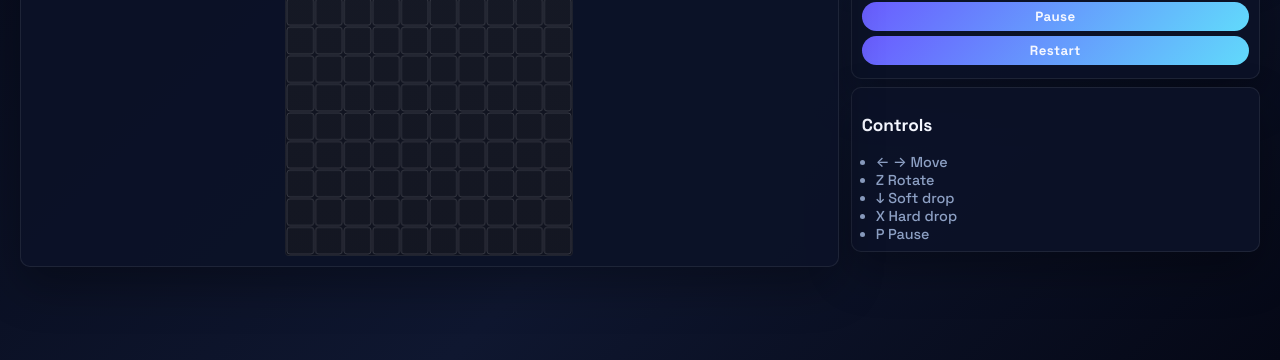
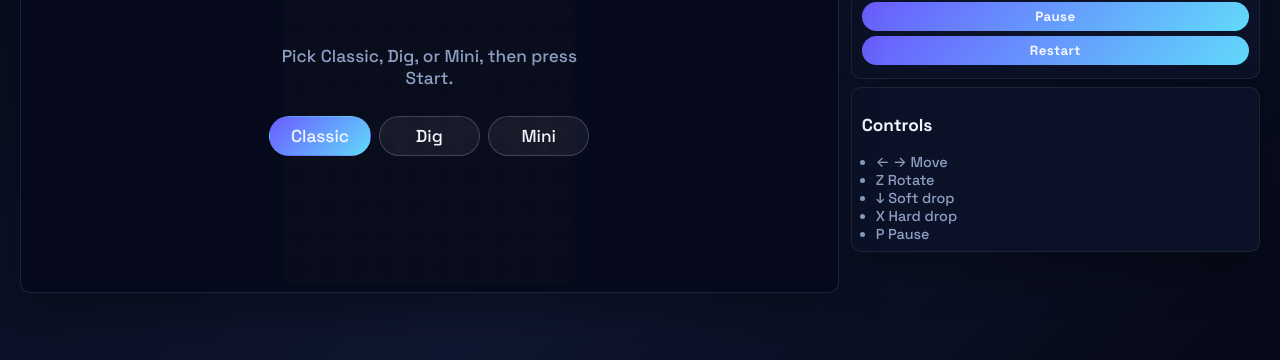
Before and after one commit to nuggboi/TETRANKED, a plain HTML site: page index.html in a window 1280 px wide. Shown: the part 440-800 px from the top of the page. Drawn offline with Linux system fonts and the light colour scheme; a web font is replaced by a local one.

Commit message:
new game modes added

```diff
--- a/index.html
+++ b/index.html
@@ -32,10 +32,27 @@
         <div class="board-card">
           <canvas id="board" width="300" height="600"></canvas>
           <div id="overlay" class="overlay visible">
-            <h2 id="overlay-title">Press Start</h2>
-            <p id="overlay-copy">
-              Use arrow keys to move, rotate, and drop pieces.
-            </p>
+            <div class="overlay-card">
+              <h2 id="overlay-title">Choose a mode</h2>
+              <p id="overlay-copy">
+                Pick Classic, Dig, or Mini, then press Start.
+              </p>
+              <div class="mode-picker" id="modePicker">
+                <button
+                  class="mode-btn active"
+                  type="button"
+                  data-mode="classic"
+                >
+                  Classic
+                </button>
+                <button class="mode-btn" type="button" data-mode="dig">
+                  Dig
+                </button>
+                <button class="mode-btn" type="button" data-mode="mini">
+                  Mini
+                </button>
+              </div>
+            </div>
           </div>
         </div>
 
--- a/script.js
+++ b/script.js
@@ -14,13 +14,19 @@ const overlayCopy = document.getElementById('overlay-copy');
 const startBtn = document.getElementById('startBtn');
 const pauseBtn = document.getElementById('pauseBtn');
 const restartBtn = document.getElementById('restartBtn');
+const modeButtons = Array.from(document.querySelectorAll('.mode-btn'));
 
-const COLS = 10;
-const ROWS = 20;
-const BLOCK_SIZE = 30;
-const PREVIEW_SIZE = 42;
+let COLS = 10;
+let ROWS = 20;
+let BLOCK_SIZE = 30;
+let PREVIEW_SIZE = 42;
 const CLEAR_ANIMATION_DURATION = 220;
 const SHAKE_DURATION = 220;
+const MODE_CONFIG = {
+  classic: { cols: 10, rows: 20, blockSize: 30, previewSize: 42, label: 'Classic' },
+  mini: { cols: 8, rows: 16, blockSize: 24, previewSize: 30, label: 'Mini' },
+  dig: { cols: 10, rows: 20, blockSize: 30, previewSize: 42, label: 'Dig' }
+};
 const COLORS = {
   I: '#61dafb',
   O: '#ffd166',
@@ -28,7 +34,8 @@ const COLORS = {
   S: '#4cd964',
   Z: '#ff5f7d',
   J: '#4d9de0',
-  L: '#ff9f1c'
+  L: '#ff9f1c',
+  G: '#8e97a6'
 };
 
 const SHAPES = {
@@ -41,7 +48,7 @@ const SHAPES = {
   L: [[0, 0, 1], [1, 1, 1], [0, 0, 0]]
 };
 
-let board = createBoard();
+let board = [];
 let currentPiece = null;
 let nextPiece = null;
 let score = 0;
@@ -58,6 +65,8 @@ let boardShakeTimer = null;
 let slamFlashActive = false;
 let slamFlashTimer = null;
 let slamPiece = null;
+let gameMode = 'classic';
+let digRubbleRemaining = 0;
 
 bestEl.textContent = bestScore;
 
@@ -98,6 +107,49 @@ loadSfx('clear', 'sounds/clear/clearhigh.wav');
 loadSfx('clear', 'sounds/clear/clearlow.wav');
 loadSfx('restart', 'sounds/restart.wav');
 loadSfx('rotate', 'sounds/rotate.wav');
+
+function applyModeConfig(mode) {
+  const config = MODE_CONFIG[mode] || MODE_CONFIG.classic;
+  COLS = config.cols;
+  ROWS = config.rows;
+  BLOCK_SIZE = config.blockSize;
+  PREVIEW_SIZE = config.previewSize;
+  boardCanvas.width = COLS * BLOCK_SIZE;
+  boardCanvas.height = ROWS * BLOCK_SIZE;
+  nextCanvas.width = 180;
+  nextCanvas.height = 180;
+  boardCanvas.style.width = `${COLS * BLOCK_SIZE}px`;
+  boardCanvas.style.height = `${ROWS * BLOCK_SIZE}px`;
+}
+
+function selectMode(mode) {
+  gameMode = mode;
+  applyModeConfig(mode);
+  modeButtons.forEach((button) => {
+    button.classList.toggle('active', button.dataset.mode === mode);
+  });
+  if (!currentPiece && !gameOver && !paused) {
+    draw();
+  }
+}
+
+function setupBoardForMode() {
+  board = createBoard();
+  digRubbleRemaining = 0;
+
+  if (gameMode !== 'dig') return;
+
+  const startRow = Math.max(0, ROWS - 8);
+  for (let y = startRow; y < ROWS; y += 1) {
+    const gap = (y - startRow + 1) % COLS;
+    for (let x = 0; x < COLS; x += 1) {
+      if (x !== gap) {
+        board[y][x] = 'G';
+        digRubbleRemaining += 1;
+      }
+    }
+  }
+}
 
 function createBoard() {
   return Array.from({ length: ROWS }, () => Array(COLS).fill(0));
@@ -261,6 +313,12 @@ function clearLines() {
 
   if (rowsToClear.length === 0) return [];
 
+  let rubbleCleared = 0;
+  if (gameMode === 'dig') {
+    rubbleCleared = rowsToClear.reduce((count, rowIndex) => count + board[rowIndex].filter((cell) => cell === 'G').length, 0);
+    digRubbleRemaining = Math.max(0, digRubbleRemaining - rubbleCleared);
+  }
+
   lines += rowsToClear.length;
   score += [0, 100, 300, 500, 800][rowsToClear.length] * level;
   level = Math.floor(lines / 10) + 1;
@@ -326,6 +384,15 @@ function finalizeClearAnimation() {
     board = [...emptyRows, ...remainingRows];
   }
 
+  if (gameMode === 'dig' && digRubbleRemaining <= 0) {
+    gameOver = true;
+    paused = false;
+    updateOverlay('Dig Complete', 'You cleared all the rubble.');
+    updateStats();
+    draw();
+    return;
+  }
+
   spawnPiece();
   updateStats();
   draw();
@@ -361,7 +428,8 @@ function updateDropSpeed() {
 }
 
 function startGame() {
-  board = createBoard();
+  applyModeConfig(gameMode);
+  setupBoardForMode();
   score = 0;
   lines = 0;
   level = 1;
@@ -526,7 +594,7 @@ window.addEventListener('keydown', (event) => {
     return;
   }
 
-  if (gameOver || paused) {
+  if (gameOver || paused || !currentPiece) {
     if (key === 'Enter') {
       startGame();
     }
@@ -569,7 +637,11 @@ window.addEventListener('keydown', (event) => {
 startBtn.addEventListener('click', startGame);
 pauseBtn.addEventListener('click', pauseGame);
 restartBtn.addEventListener('click', restartGame);
+modeButtons.forEach((button) => {
+  button.addEventListener('click', () => selectMode(button.dataset.mode));
+});
 
+applyModeConfig(gameMode);
+setupBoardForMode();
 updateStats();
 draw();
-startGame();
--- a/styles.css
+++ b/styles.css
@@ -139,6 +139,40 @@ canvas {
 
 .overlay.visible {
   opacity: 1;
+  pointer-events: auto;
+}
+
+.overlay-card {
+  display: grid;
+  gap: 10px;
+  max-width: 320px;
+}
+
+.mode-picker {
+  display: grid;
+  gap: 8px;
+  grid-template-columns: repeat(3, minmax(0, 1fr));
+}
+
+.mode-btn {
+  border: 1px solid rgba(255, 255, 255, 0.18);
+  border-radius: 999px;
+  padding: 8px 10px;
+  font: inherit;
+  color: var(--text);
+  background: rgba(255, 255, 255, 0.06);
+  cursor: pointer;
+  transition: transform 0.16s ease, background 0.16s ease, border-color 0.16s ease;
+}
+
+.mode-btn:hover {
+  transform: translateY(-1px);
+  background: rgba(255, 255, 255, 0.12);
+}
+
+.mode-btn.active {
+  background: linear-gradient(135deg, var(--accent-2), var(--accent));
+  border-color: transparent;
 }
 
 .overlay h2 {
```
